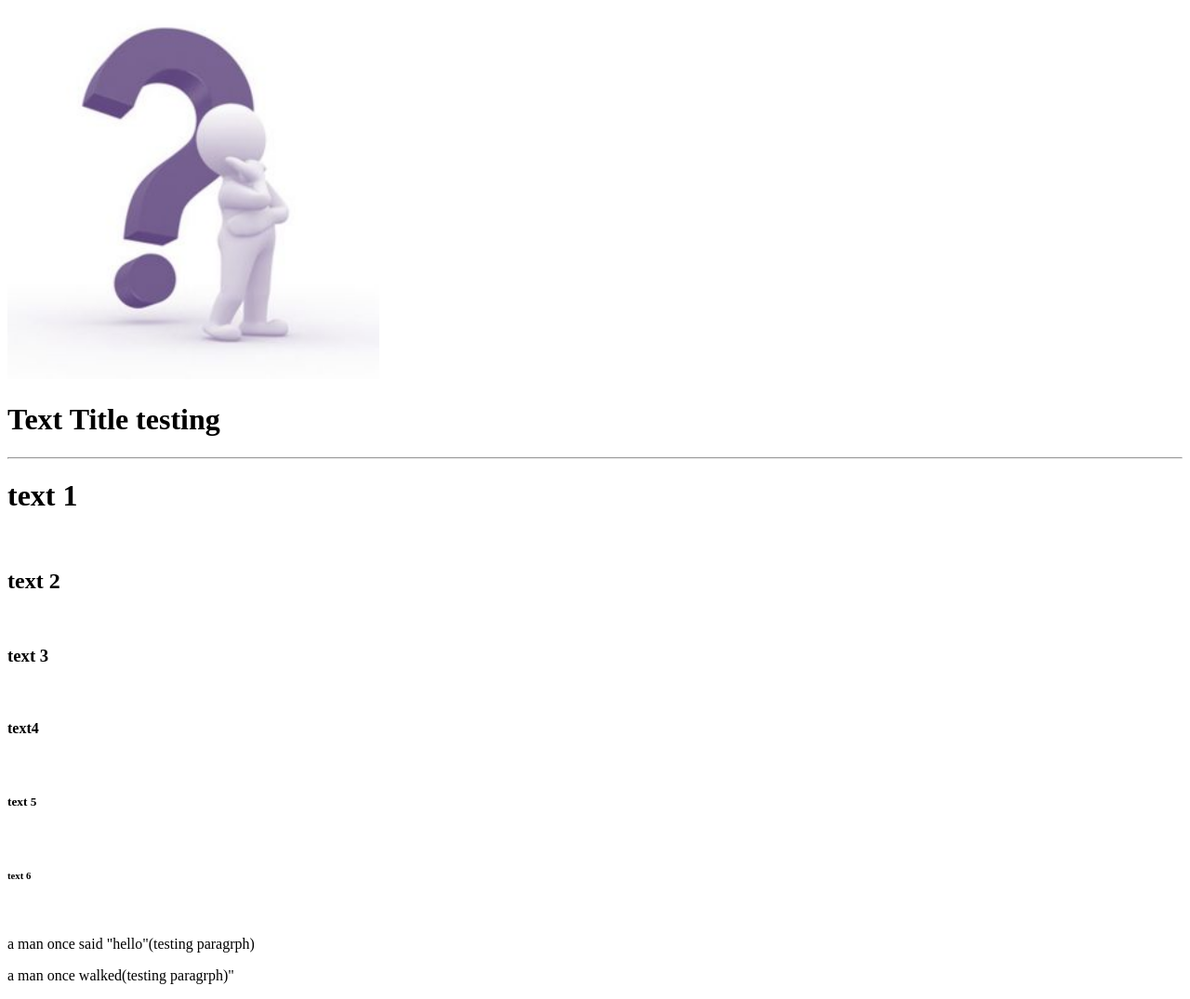
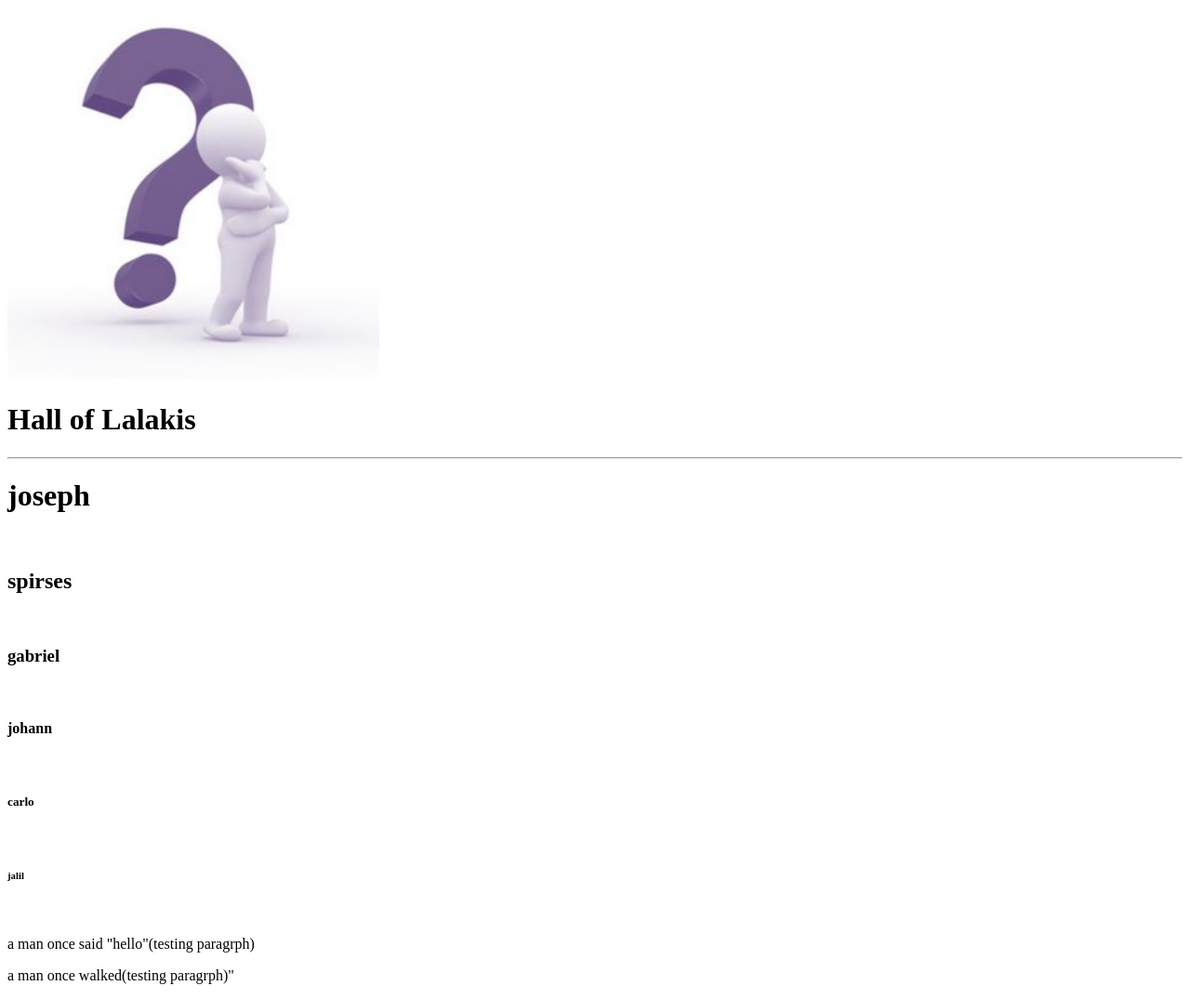
Before and after one commit to zanlol/websitetestzn, a plain HTML site: page index.html in a window 1280 px wide. Shown: the whole page at 93% size. Drawn offline with Linux system fonts and the light colour scheme.

Commit message:
Update index.html

```diff
--- a/index.html
+++ b/index.html
@@ -12,19 +12,19 @@
 </a>
 
     <!--Below are the basics-->
-    <h1>Text Title testing</h1>
+    <h1>Hall of Lalakis</h1>
     <hr>
-    <h1>text 1</h1>
+    <h1>joseph</h1>
     <br>
-    <h2>text 2</h2>
+    <h2>spirses</h2>
     <br>
-    <h3>text 3</h3>
+    <h3>gabriel</h3>
     <br>
-    <h4>text4</h4>
+    <h4>johann</h4>
     <br>
-    <h5>text 5</h5>
+    <h5>carlo</h5>
     <br>
-    <h6>text 6</h6>
+    <h6>jalil</h6>
     <br>
     <p>a man once said "hello"(testing paragrph)</p>
     <p>a man once walked(testing paragrph)"</p>
```
